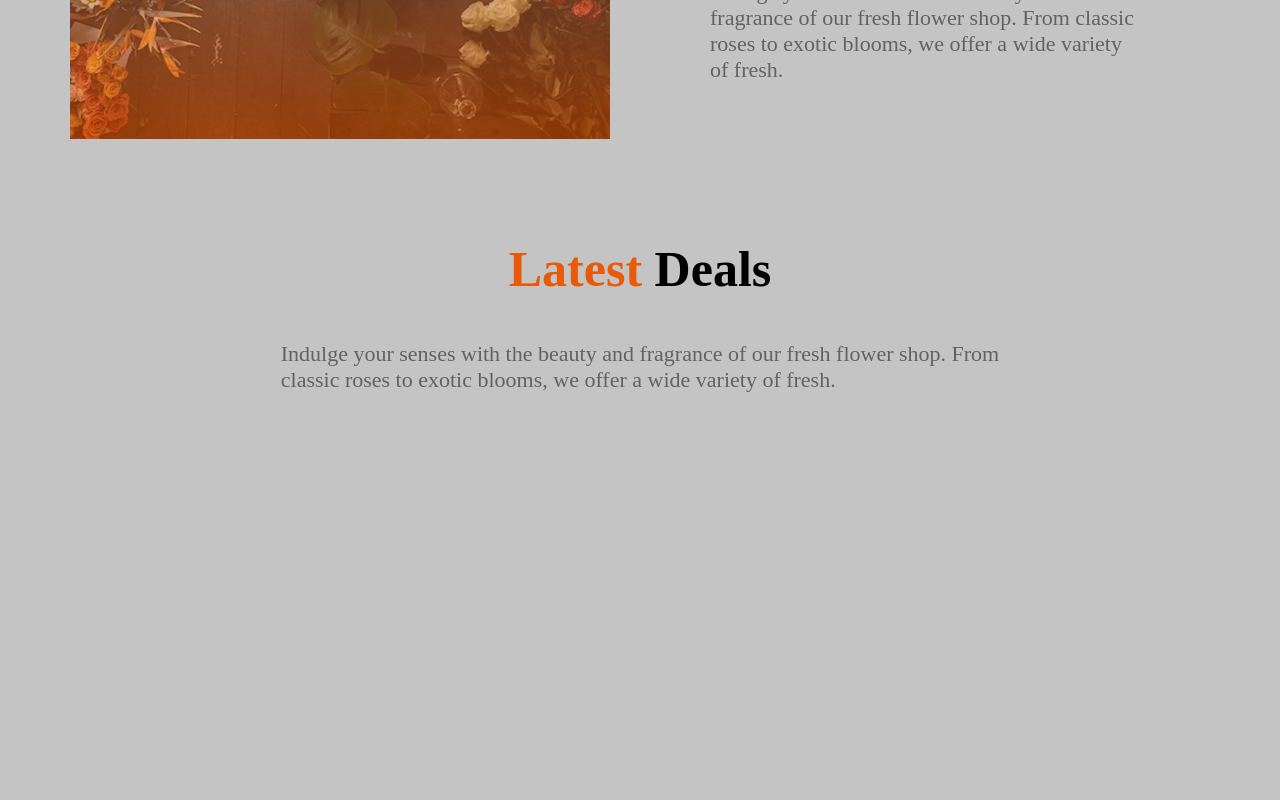
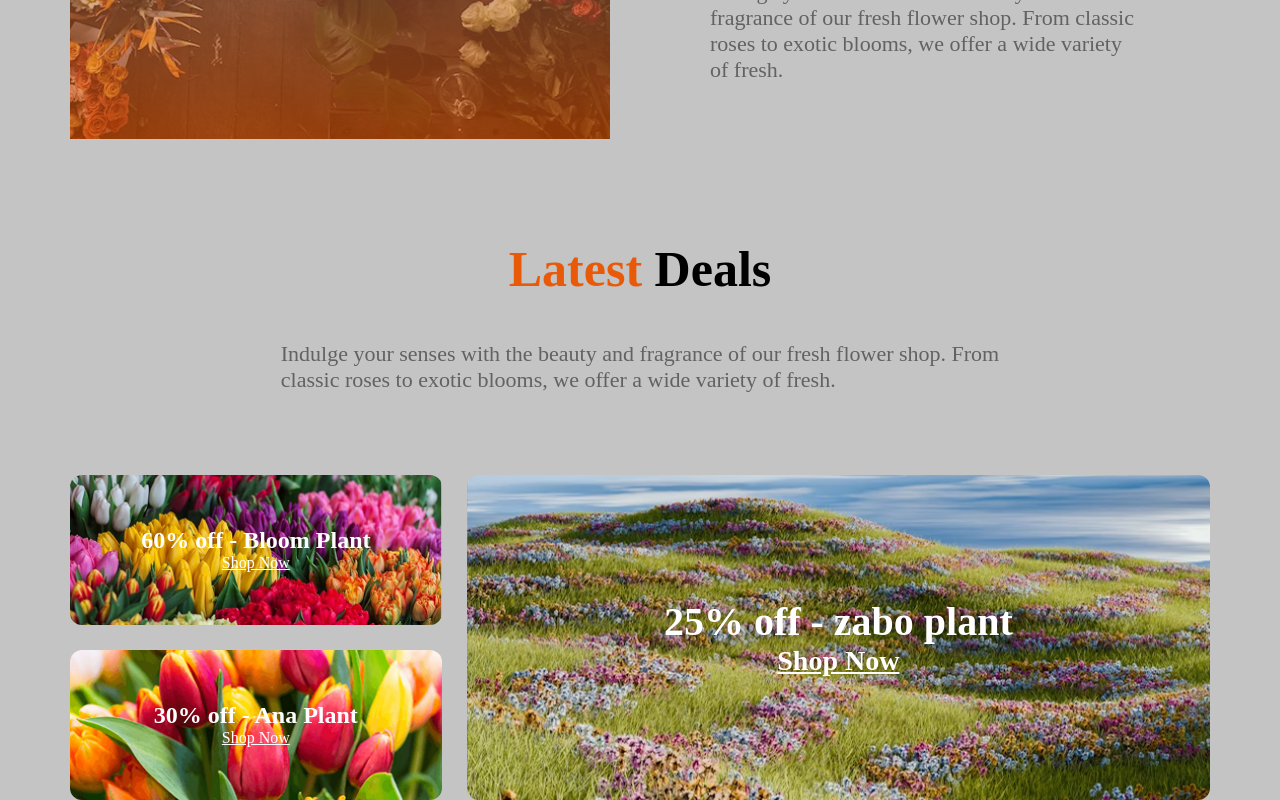
Before and after one commit to shoyaibsazzad/my-second-assignment, a plain HTML site: page index.html in a window 1280 px wide. Shown: the part 2547-3347 px from the top of the page. Before the commit the page ends 3022 px from the top, so only its background shows below. Drawn offline with Linux system fonts and the light colour scheme.

Commit message:
added the CHALLENGE section

```diff
--- a/index.html
+++ b/index.html
@@ -166,6 +166,33 @@
           classic roses to exotic blooms, we offer a wide variety of fresh.
         </p>
       </div>
+
+      <!-- *****challenge***** -->
+      <section class="grid-container">
+        <div class="left-column">
+          <div
+            class="promo-card"
+            style="background-image: url(./assets/deal-bloom.png)"
+          >
+            <div class="promo-text">
+              <h2>60% off - Bloom Plant</h2>
+              <p><a href="">Shop Now</a></p>
+            </div>
+          </div>
+          <div class="promo-card" style="background-image: url(./assets/deal-ana.png);">
+            <div class="promo-text">
+                <h2>30% off - Ana Plant</h2>
+                <p><a href="">Shop Now</a></p>
+            </div>
+          </div>
+        </div>
+        <div class="promo-big-card" style="background-image: url(./assets/deal-zabo.png);">
+            <div class="promo-text">
+                <h2>25% off - zabo plant</h2>
+            <p><a href="">Shop Now</a></p>
+            </div>
+        </div>
+      </section>
     </main>
   </body>
 </html>
--- a/style.css
+++ b/style.css
@@ -118,8 +118,8 @@ body {
   gap: 20px;
   padding: 0;
   position: static;
-  width: 580px;
-  height: 108px;
+  /* width: 580px; */
+  max-height: 108px;
 }
 .lover {
   font-size: 50px;
@@ -132,21 +132,77 @@ body {
   margin-top: 10px;
 }
 /* ******deals******** */
-.deals{
+.deals {
   display: flex;
   flex-direction: column;
   justify-content: center;
   align-items: center;
   margin: 60px auto;
-
 }
-.deals-tytle{
+.deals-tytle {
   font-size: 50px;
   font-weight: bold;
 }
-.deals-description{
+.deals-description {
   font-size: 22px;
   color: rgba(0, 0, 0, 0.5);
   margin-top: 1px;
+}
+/* *****challenge***** */
+.grid-container {
+  display: grid;
+  grid-template-columns: 1fr 2fr;
+  gap: 25px;
+}
+.left-column {
+  display: flex;
+  flex-direction: column;
+  gap: 25px;
+}
+.promo-card {
+  position: relative;
+  border-radius: 12px;
+  overflow: hidden;
+  color: white;
+  text-align: center;
+  height: 150px;
+  background-size: cover;
+  background-position: center;
+  display: flex;
+  align-items: center;
+  justify-content: center;
+}
+.promo-text {
+  position: relative;
+  z-index: 1;
+}
+.promo-text h2,
+.promo-text p {
+  margin: 0;
+}
+.promo-text h2 {
+  font-weight: bold;
+}
+.promo-text a {
+  color: white;
+}
+.promo-big-card {
+  position: relative;
+  border-radius: 12px;
+  overflow: hidden;
+  color: white;
+  text-align: center;
 
+  background-size: cover;
+  background-position: center;
+  display: flex;
+  align-items: center;
+  justify-content: center;
 }
+.promo-big-card > .promo-text h2{
+    font-size: 40px;
+}
+.promo-big-card > .promo-text a{
+    font-weight: 600;
+    font-size: 28px;
+}
```
Lines whose indentation alone changed are shown as unchanged.
